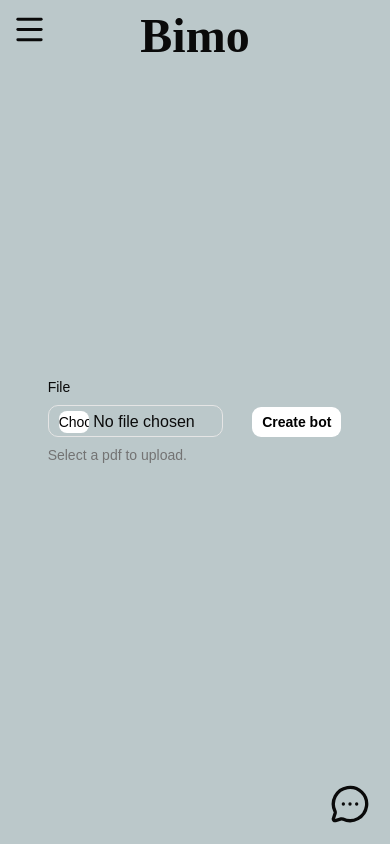
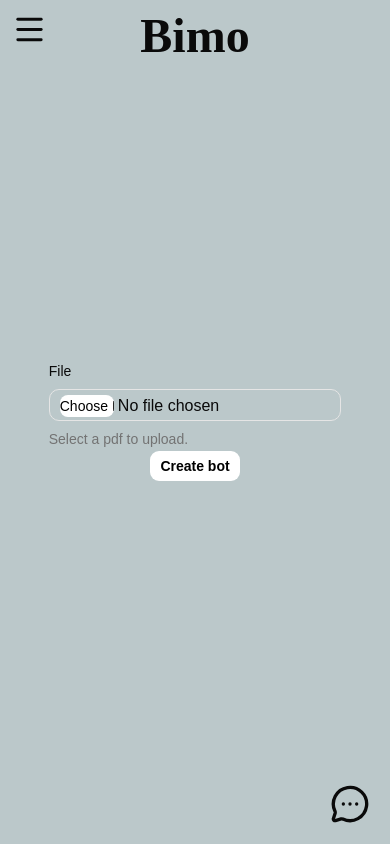
Before and after one commit to Olamide-Olosunde/Bimo, a React (Vite) app in the folder frontend/: page / in a window 390 px wide. Built offline with nearby package versions, Linux system fonts and the light colour scheme.

Commit message:
completed ui/ux asides feedback

```diff
--- a/frontend/src/Pages/Chat.tsx
+++ b/frontend/src/Pages/Chat.tsx
@@ -5,7 +5,6 @@
 import { Button } from "../Components/ui/button"
 import { ArrowDownRight, ArrowUp, BotMessageSquare, Minimize2, MoveDiagonal, X } from 'lucide-react';
 import { Input } from "../Components/ui/input";
-import { Separator } from '../Components/ui/separator';
 
 interface props{
   id: string;
@@ -24,7 +23,7 @@
 
 const Chat = ({id, chat, setChat, size, setSize}: props) => {
   const [question, setQuestion] = useState<string>("");
-  const [response, setResponse] = useState<string>("");
+  // const [response, setResponse] = useState<string>("");
   const [bot, setBot] = useState<botFormat>();
   const [thinking, setThinking] = useState<boolean>(false);
   const [count, setCount] = useState<number>(0);  // to keep updateChat() from erroring out every first mount
--- a/frontend/src/Pages/MakeBot.tsx
+++ b/frontend/src/Pages/MakeBot.tsx
@@ -229,7 +229,7 @@
     {chat &&
       <Chat id={botId} chat={chat} setChat={setChat} size={chatSize} setSize={setChatSize} />}
       <div className="flex flex-row min-h-screen">
-        <div className={`flex overflow-y-auto no-scrollbar max-h-screen flex-col bg-[#C7FFED] items-center transition-[width] duration-500 ease-in-out ${botsBar ? 'w-[20%]' : 'w-0'}`}>
+        <div className={`flex overflow-y-auto no-scrollbar max-h-screen flex-col bg-[#C7FFED] items-center transition-[width] duration-500 ease-in-out ${botsBar ? 'md:w-[20%] sm:w-[25%] max-[640px]:w-[50%]' : 'w-0'}`}>
           <span className="border-b border-black w-full p-2 text-center font-bold">Bots</span>{/* might make this sticky */}
           {bots ?
           bots.map((bot, key)=>
@@ -283,8 +283,8 @@
           <p className="font-semibold text-5xl text-center z-[1] fixed top-0 w-full mt-3 font-serif">Bimo</p>
 
           <div className="flex flex-col">
-            <div className="flex justify-center items-center">
-              <Field className="w-[45vw] mr-7">
+            <div className={`flex justify-center items-center max-[640px]:flex-col`}>
+              <Field className="w-[45vw] mr-7 max-[900px]:w-[75%] max-[640px]:mr-0">
                 <FieldLabel htmlFor="picture">File</FieldLabel>
                 <Input type='file' name='document' id='doc' ref={fileInput} className="file:w-[20%] file:h-[100%] file:bg-white file:text-black file:rounded-md" />
                 <FieldDescription>Select a pdf to upload.</FieldDescription>
```
Also changed, not shown: 1 other file (tests, documents, lock files or other folders).
